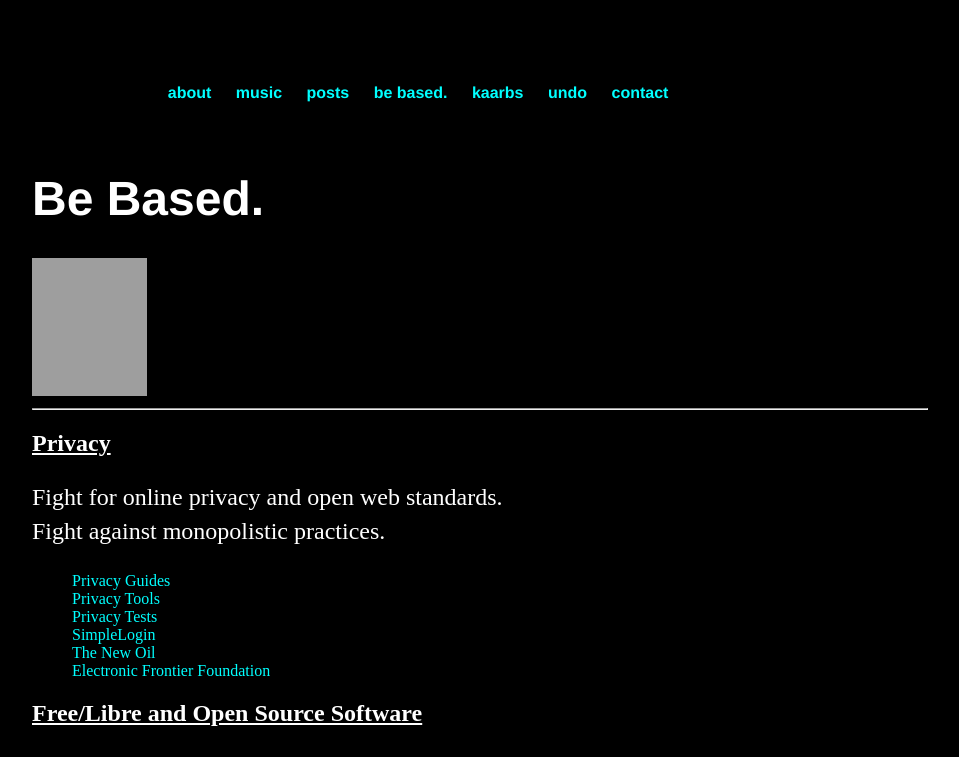
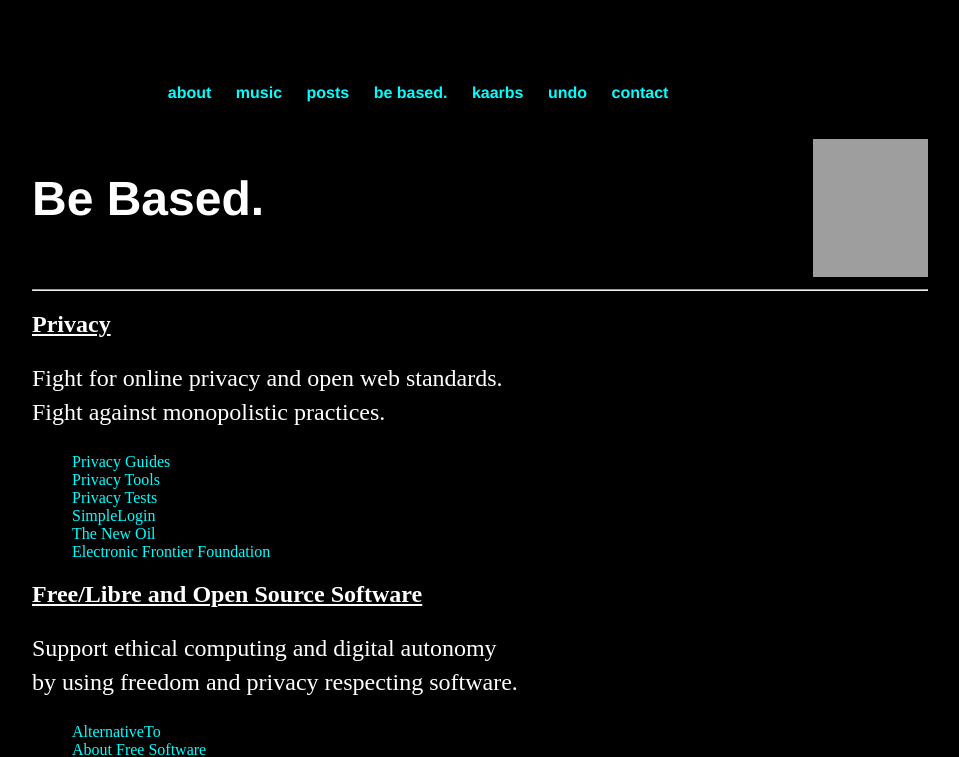
Before and after one commit to whiteVHS/whiteVHS.github.io, a Jekyll site: the page built from based/index.html, in a window 1280 px wide. Shown: the top 757 px of the page, without its empty margins (160-1119 px from the left). Built offline with Jekyll 4.4.1, drawn with Linux system fonts in a browser that asks for light colours; grey boxes are pictures that could not be loaded.

Commit message:
Update index.html

```diff
--- a/based/index.html
+++ b/based/index.html
@@ -2,7 +2,7 @@
 layout: default
 title: Be Based.
 ---
-<div class="flex-container"
+<div class="flex-container">
      <div><h1>Be Based.</h1></div>
      <div><img src="https://64.media.tumblr.com/651f7f85b70a9977a8ea9de87baddd33/be95e0f90b97f1b4-94/s400x600/764069bfee6e08918c6de2e5c925f5bc19bb38e9.gifv" width="115" height="138"></div>
 </div>
```
